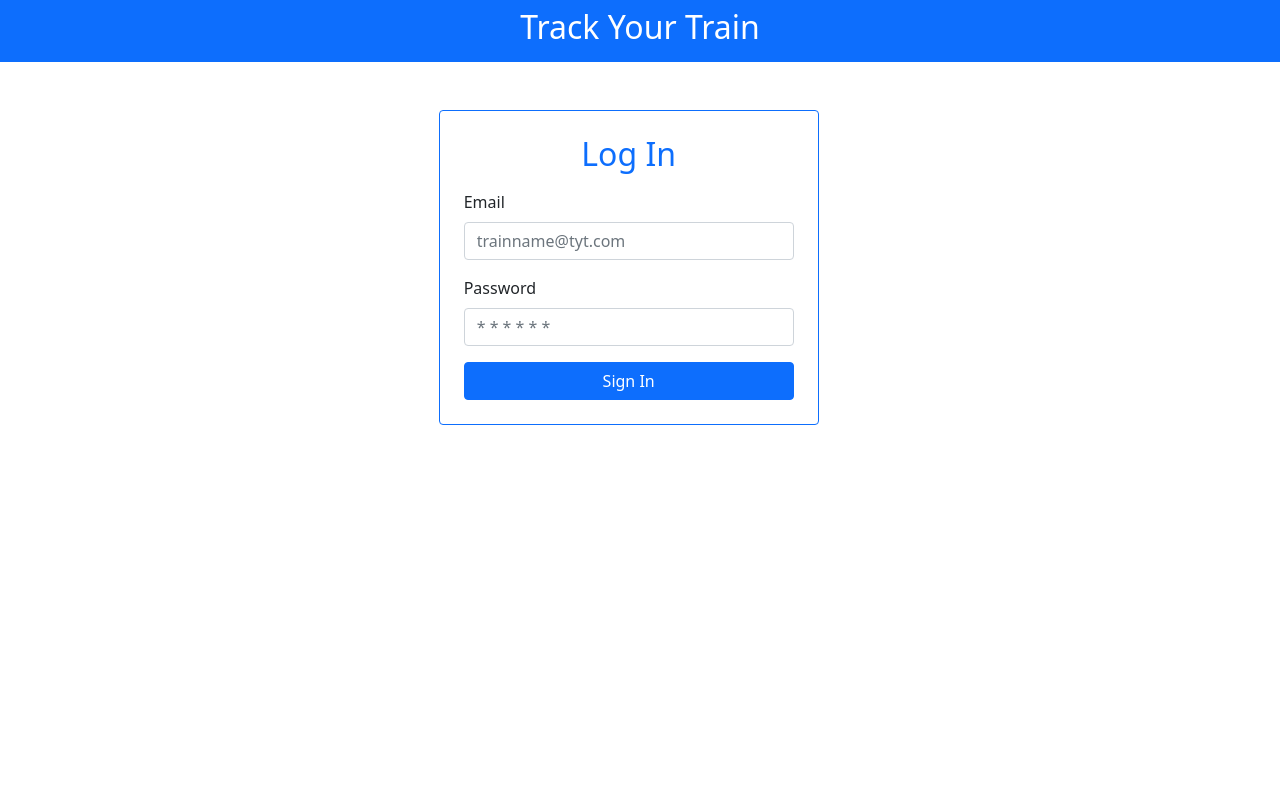
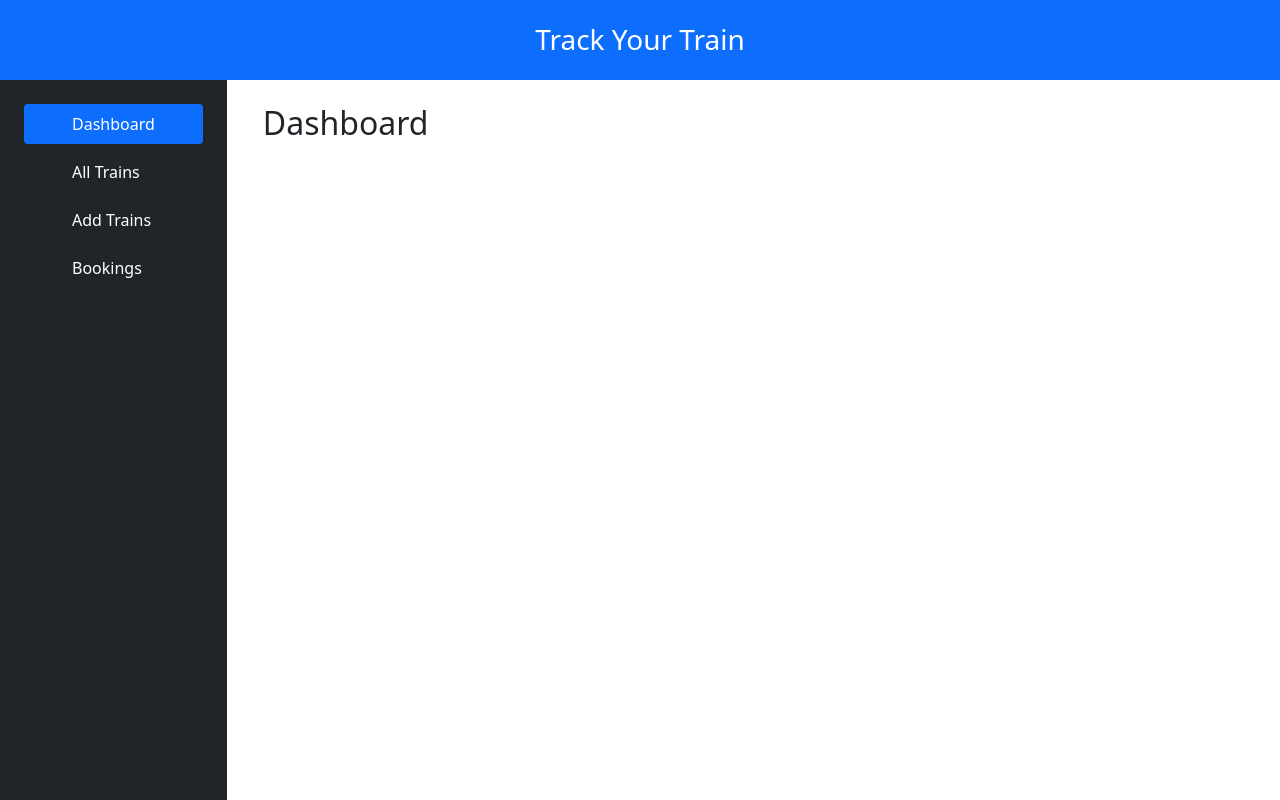
Before and after one commit to kasundularaam/track-your-train-admin, a React (Create React App) app: page /home in a window 1280 px wide. Built offline with nearby package versions, Linux system fonts and the light colour scheme.

Commit message:
code improved

```diff
--- a/package.json
+++ b/package.json
@@ -13,6 +13,7 @@
     "react": "^17.0.2",
     "react-bootstrap": "^2.2.3",
     "react-dom": "^17.0.2",
+    "react-router-dom": "^6.3.0",
     "react-scripts": "5.0.0",
     "web-vitals": "^2.1.4"
   },
--- a/public/index.html
+++ b/public/index.html
@@ -25,7 +25,7 @@
       work correctly both with client-side routing and a non-root public URL.
       Learn how to configure a non-root public URL by running `npm run build`.
     -->
-    <title>React App</title>
+    <title>Track Your Train</title>
   </head>
   <body>
     <noscript>You need to enable JavaScript to run this app.</noscript>
--- a/src/App.js
+++ b/src/App.js
@@ -1,9 +1,8 @@
 import LoginPage from "./components/LoginPage";
-
-import React, { useState } from "react";
 import HomePage from "./components/HomePage";
 
 import { initializeApp } from "firebase/app";
+import { BrowserRouter as Router, Routes, Route } from "react-router-dom";
 
 const firebaseConfig = {
   apiKey: "AIzaSyCxhWXef7-OjlJ2bQSbEqzaOGmzJva9eek",
@@ -18,13 +17,13 @@ const firebaseConfig = {
 const app = initializeApp(firebaseConfig);
 
 const App = () => {
-  const [loggedIn, setLoggedIn] = useState(false);
-  console.log(loggedIn);
-
   return (
-    <div>
-      {loggedIn ? <HomePage /> : <LoginPage setLoggedIn={setLoggedIn} />}
-    </div>
+    <Router>
+      <Routes>
+        <Route path="/" element={<LoginPage />} />
+        <Route path="/home" element={<HomePage />} />
+      </Routes>
+    </Router>
   );
 };
 
--- a/src/components/HomePage.js
+++ b/src/components/HomePage.js
@@ -1,4 +1,3 @@
-import { colors } from "tabler-react";
 import React, { useState } from "react";
 import Bookings from "./home/Bookings";
 import AllTrains from "./home/AllTrains";
@@ -7,15 +6,7 @@ import AddTrains from "./home/AddTrains";
 import { Container, Row, Col, Nav } from "react-bootstrap";
 
 const HomePage = () => {
-  const [verticalActive, setVerticalActive] = useState("dashboard-tab");
-
-  const handleVerticalClick = (value) => {
-    if (value === verticalActive) {
-      return;
-    }
-
-    setVerticalActive(value);
-  };
+  const [activeTab, setActiveTab] = useState(0);
 
   return (
     <Container fluid style={{ height: "100vh" }}>
@@ -26,26 +17,14 @@ const HomePage = () => {
       </Row>
       <Row style={{ height: "90vh" }}>
         <Col md="auto" className="px-4 py-4 bg-dark">
-          <Nav
-            className="flex-column"
-            variant="pills"
-            id="myTab"
-            role="tablist"
-            aria-orientation="vertical"
-          >
+          <Nav className="flex-column" variant="pills" role="tablist">
             <Nav.Item className="mb-2">
               <Nav.Link
                 className={
-                  "px-5 text-white nav-link " +
-                  (verticalActive === "dashboard-tab" ? "active" : null)
+                  "px-5 text-white nav-link " + (activeTab === 0 && "active")
                 }
-                id="dashboard-tab"
-                data-toggle="tab"
-                href="#dashboard"
-                role="tab"
-                aria-controls="dashboard"
-                onClick={() => handleVerticalClick("dashboard-tab")}
-                aria-selected={verticalActive === "dashboard-tab"}
+                onClick={() => setActiveTab(0)}
+                role="button"
               >
                 Dashboard
               </Nav.Link>
@@ -53,16 +32,10 @@ const HomePage = () => {
             <Nav.Item className="mb-2">
               <Nav.Link
                 className={
-                  "px-5 text-white nav-link " +
-                  (verticalActive === "all-trains-tab" ? "active" : null)
+                  "px-5 text-white nav-link " + (activeTab === 1 && "active")
                 }
-                id="all-trains-tab"
-                data-toggle="tab"
-                href="#alltrains"
-                role="tab"
-                aria-controls="alltrains"
-                onClick={() => handleVerticalClick("all-trains-tab")}
-                aria-selected={verticalActive === "all-trains-tab"}
+                onClick={() => setActiveTab(1)}
+                role="button"
               >
                 All Trains
               </Nav.Link>
@@ -70,33 +43,21 @@ const HomePage = () => {
             <Nav.Item className="mb-2">
               <Nav.Link
                 className={
-                  "px-5 text-white nav-link " +
-                  (verticalActive === "add-trains-tab" ? "active" : null)
+                  "px-5 text-white nav-link " + (activeTab === 2 && "active")
                 }
-                id="add-trains-tab"
-                data-toggle="tab"
-                href="#addtrains"
-                role="tab"
-                aria-controls="addtrains"
-                onClick={() => handleVerticalClick("add-trains-tab")}
-                aria-selected={verticalActive === "add-trains-tab"}
+                onClick={() => setActiveTab(2)}
+                role="button"
               >
                 Add Trains
               </Nav.Link>
             </Nav.Item>
-            <Nav.Item className="mb-2">
+            <Nav.Item>
               <Nav.Link
                 className={
-                  "px-5 text-white nav-link " +
-                  (verticalActive === "bookings-tab" ? "active" : null)
+                  "px-5 text-white nav-link " + (activeTab === 3 && "active")
                 }
-                id="bookings-tab"
-                data-toggle="tab"
-                href="#bookings"
-                role="tab"
-                aria-controls="bookings"
-                onClick={() => handleVerticalClick("bookings-tab")}
-                aria-selected={verticalActive === "bookings-tab"}
+                onClick={() => setActiveTab(3)}
+                role="button"
               >
                 Bookings
               </Nav.Link>
@@ -104,52 +65,10 @@ const HomePage = () => {
           </Nav>
         </Col>
         <Col className="mt-4">
-          <div className="tab-content">
-            <div
-              className={
-                "tab-pane fade " +
-                (verticalActive === "dashboard-tab" ? "show active" : null)
-              }
-              id="dashboard"
-              role="tabpanel"
-              aria-labelledby="dashboard-tab"
-            >
-              <Dashboard />
-            </div>
-            <div
-              className={
-                "tab-pane fade " +
-                (verticalActive === "all-trains-tab" ? "show active" : null)
-              }
-              id="alltrains"
-              role="tabpanel"
-              aria-labelledby="all-trains-tab"
-            >
-              <AllTrains />
-            </div>
-            <div
-              className={
-                "tab-pane fade " +
-                (verticalActive === "add-trains-tab" ? "show active" : null)
-              }
-              id="addtrains"
-              role="tabpanel"
-              aria-labelledby="add-trains-tab"
-            >
-              <AddTrains />
-            </div>
-            <div
-              className={
-                "tab-pane fade " +
-                (verticalActive === "bookings-tab" ? "show active" : null)
-              }
-              id="bookings"
-              role="tabpanel"
-              aria-labelledby="bookings-tab"
-            >
-              <Bookings />
-            </div>
-          </div>
+          {activeTab === 0 && <Dashboard />}
+          {activeTab === 1 && <AllTrains />}
+          {activeTab === 2 && <AddTrains />}
+          {activeTab === 3 && <Bookings />}
         </Col>
       </Row>
     </Container>
--- a/src/components/LoginPage.js
+++ b/src/components/LoginPage.js
@@ -8,8 +8,9 @@ import {
   Row,
   Col,
 } from "react-bootstrap";
+import { useNavigate } from "react-router-dom";
 
-const LoginPage = (params) => {
+const LoginPage = () => {
   const adminEmail = "admin@tyt.com";
   const adminPassword = "123456";
 
@@ -19,6 +20,7 @@ const LoginPage = (params) => {
 
   const [email, setEmail] = useState("");
   const [password, setPassword] = useState("");
+  const navigate = useNavigate();
 
   const login = () => {
     setLoading(true);
@@ -27,12 +29,11 @@ const LoginPage = (params) => {
         setLoading(false);
         setFailed(false);
         setSucceed(true);
-        params.setLoggedIn(true);
+        navigate("/home", { replace: true });
       } else {
         setLoading(false);
         setSucceed(false);
         setFailed(true);
-        params.setLoggedIn(false);
       }
     }, 1000);
   };
@@ -78,8 +79,10 @@ const LoginPage = (params) => {
             >
               {loading ? "Loading..." : "Sign In"}
             </Button>
-            {failed ? <FailedMessage /> : null}
-            {succeed ? <SucceedMessage /> : null}
+            <Row className="mt-4">
+              {failed ? <FailedMessage /> : null}
+              {succeed ? <SucceedMessage /> : null}
+            </Row>
           </Card>
         </Col>
         <Col></Col>
--- a/src/components/home/AddTrains.js
+++ b/src/components/home/AddTrains.js
@@ -45,6 +45,9 @@ const AddTrains = () => {
   };
 
   const addTrain = () => {
+    if (!trainId && !trainName && !email && !password) {
+      showFailedMessage();
+    } else {
       setLoading(true);
       createUserWithEmailAndPassword(auth, email, password)
         .then((userCredential) => {
@@ -72,9 +75,10 @@ const AddTrains = () => {
           console.log(error);
           showFailedMessage();
         });
+    }
   };
   return (
-    <Container>
+    <Container fluid>
       <h2>Add Trains</h2>
 
       <Col>
@@ -83,9 +87,10 @@ const AddTrains = () => {
             <Col></Col>
             <Col>
               <Row>
-                {failed ? <FailedMessage /> : null}
-                {succeed ? <SucceedMessage /> : null}
+                {failed && <FailedMessage />}
+                {succeed && <SucceedMessage />}
               </Row>
+              <Form style={{ width: "380px" }}>
                 <Form.Group className="mb-3">
                   <Form.Label>Train Name</Form.Label>
                   <Form.Control
@@ -107,7 +112,7 @@ const AddTrains = () => {
                 <Form.Group className="mb-3">
                   <Form.Label>Email</Form.Label>
                   <Form.Control
-                  type="email"
+                    type="text"
                     placeholder="trainname@tyt.com"
                     onChange={(e) => setEmail(e.target.value)}
                     value={email}
@@ -116,12 +121,13 @@ const AddTrains = () => {
                 <Form.Group className="mb-3">
                   <Form.Label>Password</Form.Label>
                   <Form.Control
-                  type="password"
+                    type="text"
                     placeholder="* * * * * *"
                     onChange={(e) => setPassword(e.target.value)}
                     value={password}
                   ></Form.Control>
                 </Form.Group>
+              </Form>
             </Col>
 
             <Col></Col>
@@ -131,7 +137,7 @@ const AddTrains = () => {
             <Button
               variant="primary"
               disabled={loading}
-              onClick={!loading ? addTrain : null}
+              onClick={!loading && addTrain}
             >
               {loading ? "Loading..." : "Add Train"}
             </Button>
--- a/src/components/home/AllTrains.js
+++ b/src/components/home/AllTrains.js
@@ -32,7 +32,7 @@ const AllTrains = () => {
   }, []);
 
   return (
-    <Container>
+    <Container fluid>
       <Col>
         <Row>
           <Col>
@@ -42,7 +42,7 @@ const AllTrains = () => {
             <Button
               variant="primary"
               disabled={loading}
-              onClick={!loading ? loadTrains : null}
+              onClick={!loading && loadTrains}
             >
               {loading ? "Loading..." : "Refresh"}
             </Button>
--- a/src/components/home/Bookings.js
+++ b/src/components/home/Bookings.js
@@ -36,7 +36,7 @@ const Bookings = () => {
             <Button
               variant="primary"
               disabled={loading}
-              onClick={!loading ? loadBookings : null}
+              onClick={!loading && loadBookings}
             >
               {loading ? "Loading..." : "Refresh"}
             </Button>
--- a/src/components/home/Dashboard.js
+++ b/src/components/home/Dashboard.js
@@ -2,7 +2,7 @@ import { Button, Container, Row, Col, Table } from "react-bootstrap";
 
 const Dashboard = () => {
   return (
-    <Container>
+    <Container fluid>
       <h2 className="mb-4">Dashboard</h2>
     </Container>
   );
```
Also changed, not shown: 1 other file (tests, documents, lock files or other folders). Lines whose indentation alone changed are shown as unchanged.
